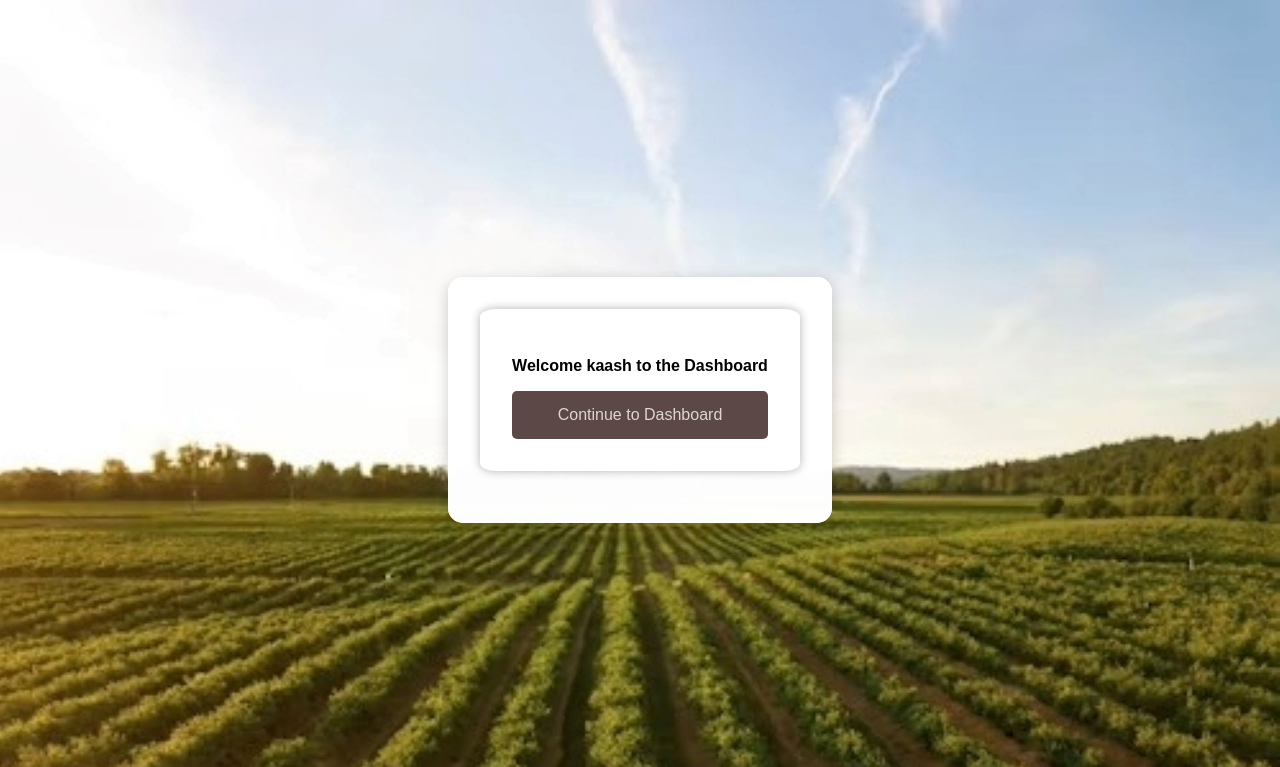
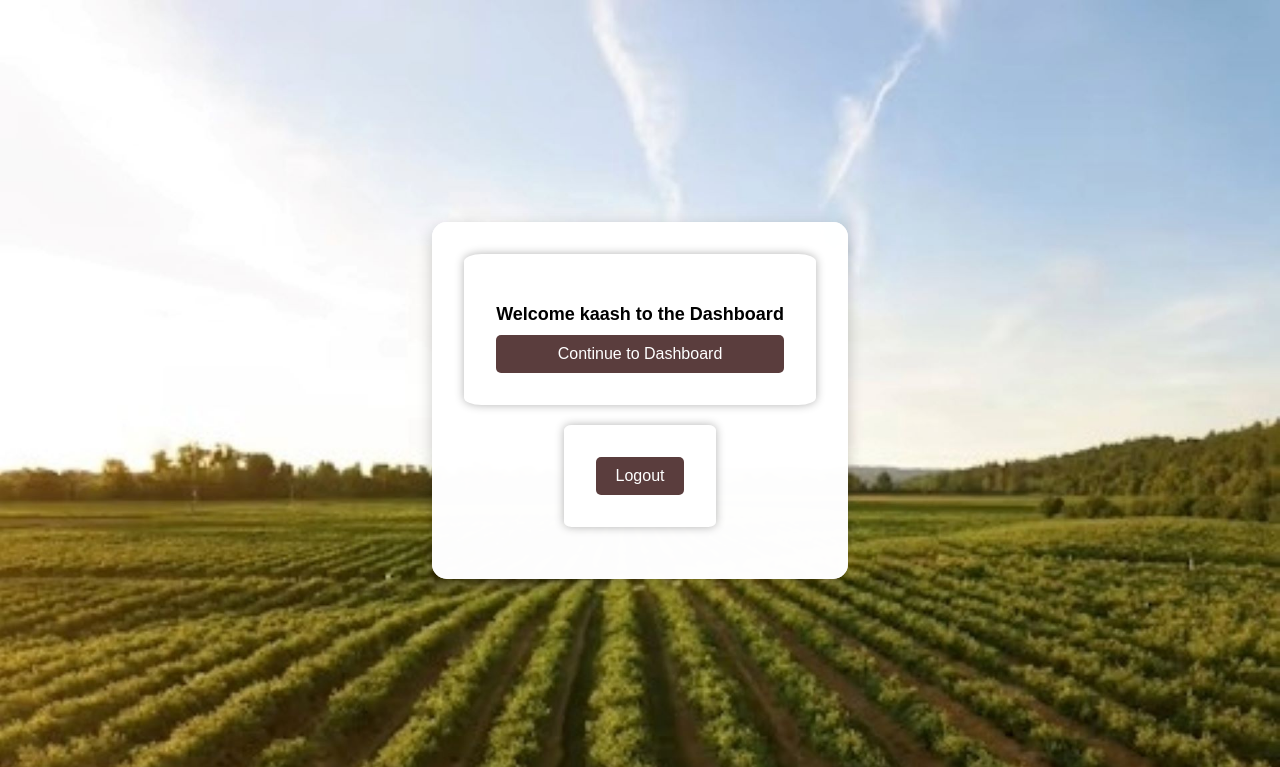
Before and after one commit to SmdAliyaan/farmX, a Django app: page / in a window 1280 px wide. Shown: the top 767 px of the page. Run offline with Django 5.2, Linux system fonts and the light colour scheme; a user stored in the database is signed in.

Commit message:
logout and dash buttons

```diff
--- a/Backend/Farm/templates/ind.html
+++ b/Backend/Farm/templates/ind.html
@@ -4,11 +4,20 @@
 {% block content %}
 <div class="farm-container">
   {% if user.is_authenticated %}
-  <form action="{% url 'dashboard_index' %}" method="post" class="auth-box logout-form">
-    {% csrf_token %}
-    <p>Welcome {{user.username}} to the Dashboard</p>
-    <button type="submit" class="farm-button">Continue to Dashboard</button>
-  </form>
+<!-- Form to continue to the dashboard -->
+<form action="{% url 'dashboard_index' %}" method="post" class="auth-box logout-form" style="text-align: center; margin-bottom: 20px;">
+  {% csrf_token %}
+  <p style="font-size: 18px; font-weight: bold; margin-bottom: 10px;">Welcome {{ user.username }} to the Dashboard</p>
+  <button type="submit" class="farm-button" style="background-color: #5a3d3d; color: white; padding: 10px 20px; border: none; border-radius: 5px; cursor: pointer;">Continue to Dashboard</button>
+</form>
+
+<!-- Form to log out -->
+<form action="{% url 'logout' %}" method="post" class="auth-box logout-form" style="text-align: center;">
+  {% csrf_token %}
+  <button type="submit" class="farm-button" style="background-color: #5a3d3d; color: white; padding: 10px 20px; border: none; border-radius: 5px; cursor: pointer;">Logout</button>
+</form>
+
+
   {% else %}
     <div class="auth-box guest-welcome">
       <p>Welcome, new user. Please log in.</p>
```
Also changed, not shown: Backend/Farm/db.sqlite3, 1 other file.
